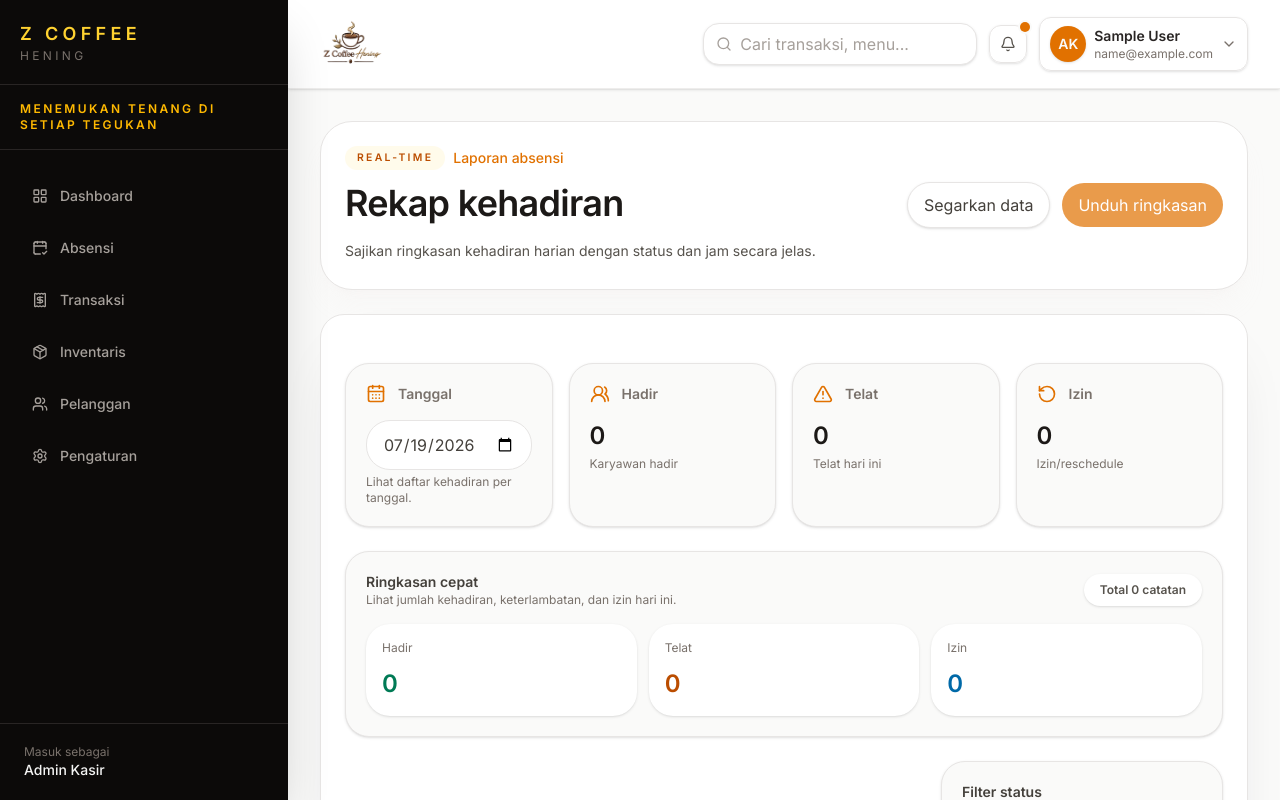
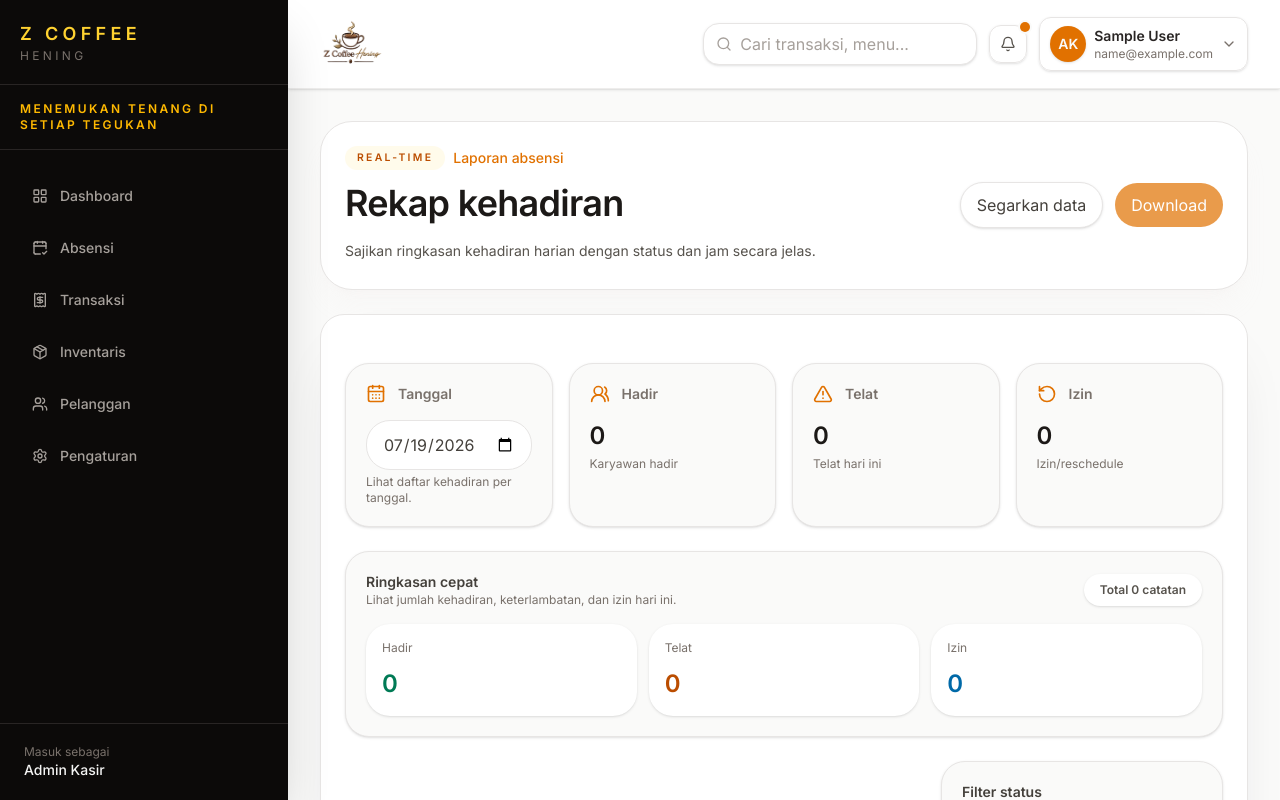
Before and after one commit to aqwanalidaud25-gif/z-coffee-hening, a React (Vite) app: page /attendance-report in a window 1280 px wide. Shown: the top 800 px of the page. Built offline with nearby package versions, Linux system fonts and the light colour scheme; sample sign-in values are in the browser's storage.

Commit message:
update absensi and attendancereport

```diff
--- a/src/pages/AbsensiKaryawan.jsx
+++ b/src/pages/AbsensiKaryawan.jsx
@@ -318,7 +318,7 @@ export default function AbsensiKaryawan({ onLogout }) {
       <div className="rounded-[1.25rem] border border-stone-200 bg-white p-6 shadow-[var(--shadow)] mt-6">
         <div className="mb-4 flex flex-col gap-4 sm:flex-row sm:items-center sm:justify-between">
           <div>
-            <h3 className="text-lg font-semibold text-stone-900">Ringkasan Absensi Hari Ini</h3>
+            <h3 className="text-lg font-semibold text-stone-900">Ringkasan Absens Hari Ini</h3>
             <p className="text-sm text-stone-500">Pantau status kehadiran tim dengan cepat.</p>
           </div>
           <div className="flex flex-wrap items-center gap-3">
@@ -400,7 +400,7 @@ export default function AbsensiKaryawan({ onLogout }) {
             />
           </div>
           <div>
-            <label className="mb-2 block text-sm font-semibold text-stone-700">Jabatan</label>
+            <label className="mb-2 block text-sm font-semibold text-stone-700">Posisi</label>
             <input
               value={employeeRole}
               onChange={(event) => setEmployeeRole(event.target.value)}
--- a/src/pages/AttendanceReport.jsx
+++ b/src/pages/AttendanceReport.jsx
@@ -66,7 +66,7 @@ export default function AttendanceReport({ onLogout }) {
               {isInitializing ? "Memuat ulang..." : "Segarkan data"}
             </Button>
             <Button onClick={handleDownloadReport} disabled={isInitializing || visibleReport.length === 0}>
-              Unduh ringkasan
+              Download
             </Button>
           </div>
         }
```
